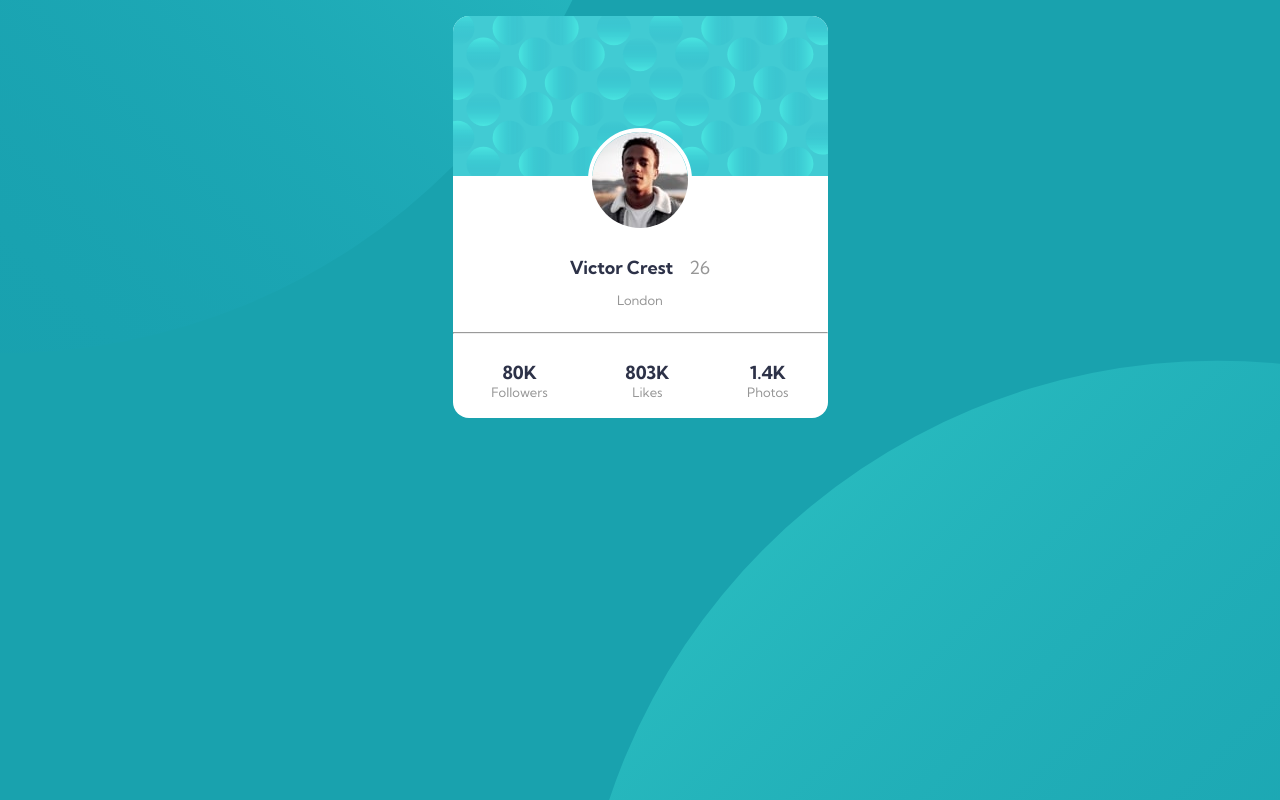
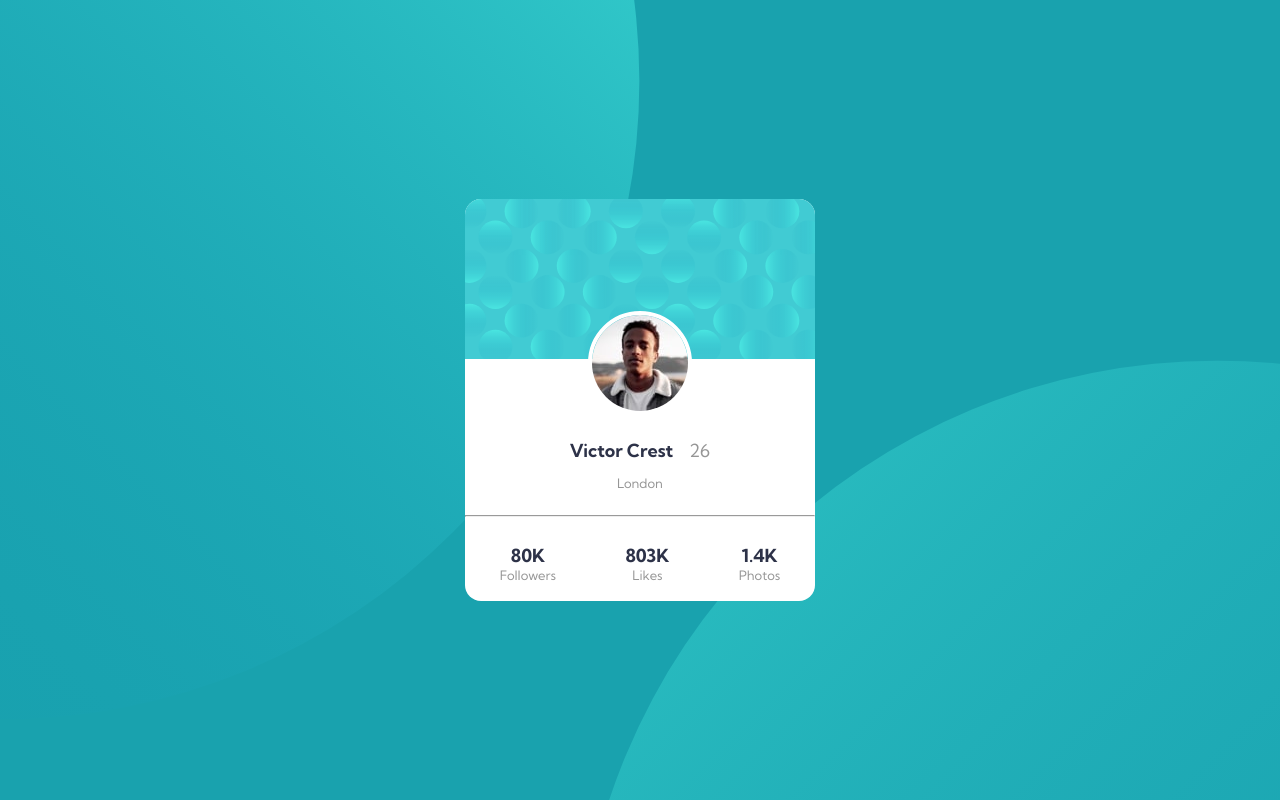
Before and after one commit to Suebxl/3_profile_card, a plain HTML site: page index.html in a window 1280 px wide. Drawn offline with Linux system fonts and the light colour scheme.

Commit message:
body height 100vh

```diff
--- a/styles.css
+++ b/styles.css
@@ -13,6 +13,7 @@ body {
   display: flex;
   justify-content: center;
   align-items: center;
+  height: 100vh;
 }
 
 .card-container{
@@ -21,7 +22,8 @@ body {
   border-radius: 16px;
   overflow: hidden;
   text-align: center;
-  width: 375px;
+  width: 350px;
+  align-self: center;
  }
 
 .card--top {
```
